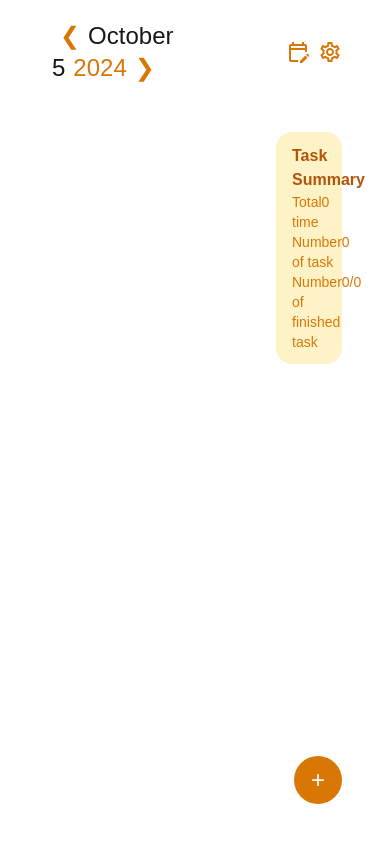
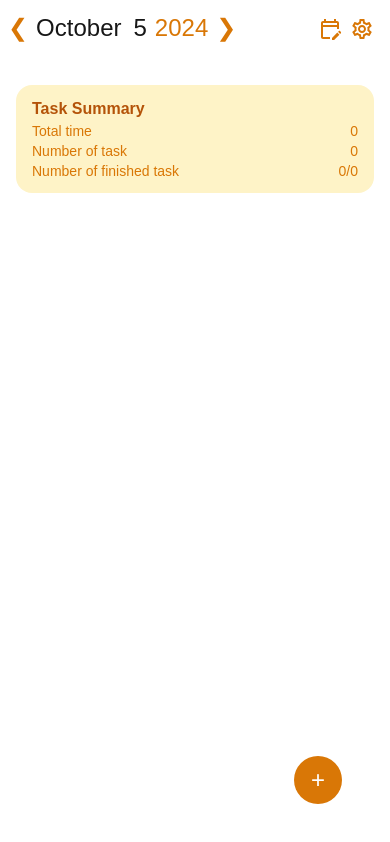
Before and after one commit to lyuya/listy, a Next.js app: page / in a window 390 px wide. Built offline with nearby package versions, Linux system fonts and the light colour scheme; no server answers; the database is empty.

Commit message:
styles: make app responsive

```diff
--- a/src/components/TaskList/TaskList.tsx
+++ b/src/components/TaskList/TaskList.tsx
@@ -149,11 +149,18 @@ export default function TaskList() {
     }
   }, [date, user]);
 
+  useEffect(() => {
+    if (isCalendarOpen || isEditTaskOpen || isLoginModalOpen || isSettingOpen) {
+      document.body.style.overflow = "hidden";
+    }
+  }, [isCalendarOpen, isEditTaskOpen, isLoginModalOpen, isSettingOpen]);
+
   return (
     <>
+      <div>
         <header>
-        <div className="inline-flex w-full justify-between px-8">
-          <div className="text-2xl p-5">
+          <div className="inline-flex w-full justify-between lg:px-8 md:px-4">
+            <div className="text-2xl my-auto">
               <button
                 className="text-amber-600 px-2"
                 onClick={() => minusOneDay(date!)}
@@ -179,20 +186,10 @@ export default function TaskList() {
                 <SettingsOutlinedIcon></SettingsOutlinedIcon>
               </button>
             </div>
-          {isCalendarOpen && (
-            <CalendarModal
-              defaultDate={date!}
-              onClose={closeCalendarModal}
-              onDateChange={onDateChange}
-            />
-          )}
-          {isSettingOpen && (
-            <SettingModal onClose={closeSettingModal}></SettingModal>
-          )}
           </div>
         </header>
-      <div className="py-4 px-8">
-        <div className="grid grid-cols-3 gap-4 ">
+        <div className="py-4 lg:px-8 md:px-4">
+          <div className="lg:grid lg:grid-cols-3 lg:gap-4 ">
             <div className="col-span-2" id="taskList">
               <ul>
                 {tasks.map((task, i) => {
@@ -264,7 +261,6 @@ export default function TaskList() {
               </ul>
             </div>
             <div>
-            <div></div>
               <div className="rounded-lg bg-amber-100	box-border h-130 w-500 py-3 px-4 my-3 mx-4">
                 <p className="font-semibold text-amber-700">Task Summary</p>
                 <ul className="text-amber-600 text-sm font-medium">
@@ -279,7 +275,8 @@ export default function TaskList() {
                   <li className="flex justify-between">
                     <span>Number of finished task</span>
                     <span>
-                    {tasks.filter((task) => task.checked).length}/{tasks.length}
+                      {tasks.filter((task) => task.checked).length}/
+                      {tasks.length}
                     </span>
                   </li>
                 </ul>
@@ -296,6 +293,19 @@ export default function TaskList() {
               +
             </button>
           </div>
+        </footer>
+      </div>
+      <div>
+        {isCalendarOpen && (
+          <CalendarModal
+            defaultDate={date!}
+            onClose={closeCalendarModal}
+            onDateChange={onDateChange}
+          />
+        )}
+        {isSettingOpen && (
+          <SettingModal onClose={closeSettingModal}></SettingModal>
+        )}
         {isEditTaskOpen && (
           <EditTaskModal
             onClose={closeEditTaskModal}
@@ -305,7 +315,7 @@ export default function TaskList() {
         {isLoginModalOpen && (
           <AskForLoginModal onClose={closeAskForLoginModal}></AskForLoginModal>
         )}
-      </footer>
+      </div>
     </>
   );
 }
--- a/src/components/modal/calendar/CalendarModal.tsx
+++ b/src/components/modal/calendar/CalendarModal.tsx
@@ -26,8 +26,11 @@ const CalendarModal = ({
   const _defaultDate = useMemo(() => dayjs(defaultDate), [defaultDate]);
 
   return (
-    <div className="modal-backdrop" onClick={handleCloseClick}>
-      <div className="modal right-[100px]">
+    <div
+      className="modal-backdrop sm:bg-transparent dark"
+      onClick={handleCloseClick}
+    >
+      <div className="modal sm:right-[100px]">
         <div
           className="modal-content bg-white"
           onClick={(event) => event.stopPropagation()}
--- a/src/components/modal/editTask/EditTaskModal.tsx
+++ b/src/components/modal/editTask/EditTaskModal.tsx
@@ -209,7 +209,7 @@ export default function EditTaskModal({
   return (
     <>
       <div
-        className="modal-backdrop dark"
+        className="modal-backdrop dark overflow-auto"
         onClick={(e) => {
           e.stopPropagation();
           onClose();
@@ -232,7 +232,7 @@ export default function EditTaskModal({
               &times;
             </button>
           </div>
-          <div className="bg-transparent py-5">
+          <div className="bg-transparent py-5 max-h-96 overflow-auto">
             <div className="pb-2">
               <input
                 className="appearance-none border border-gray-200 rounded-md w-full py-2 px-4 text-gray-700 leading-tight focus:outline-none focus:bg-white"
@@ -317,10 +317,10 @@ export default function EditTaskModal({
                 {((task.endTime - task.startTime) / 60000) % 60} minutes
               </p>
             </div>
-            <div className="min-h-40 grid grid-cols-2 ">
+            <div className="min-h-40 lg:grid lg:grid-cols-2 ">
               <div className="w-full">
                 <div className="w-full p-3 inline-flex justify-between">
-                  <span className="font-bold text-amber-600 items-center flex">
+                  <span className="font-bold text-amber-600 justify-center flex">
                     Subtasks
                   </span>
                   &ensp;
--- a/src/styles/globals.css
+++ b/src/styles/globals.css
@@ -32,12 +32,13 @@ body {
   left: 0;
   right: 0;
   bottom: 0;
+  z-index: 1000;
+
   &.dark {
     background: rgba(0, 0, 0, 0.7);
     display: flex;
     justify-content: center;
     align-items: center;
-    z-index: 1000;
   }
 }
 
@@ -52,7 +53,7 @@ body {
   padding: 20px;
   border-radius: 20px;
   position: relative;
-  min-width: 400px;
+  min-width: 375px;
   max-width: 90%;
   box-shadow: 0px 4px 12px rgba(0, 0, 0, 0.1);
 }
```
Lines whose indentation alone changed are shown as unchanged.
